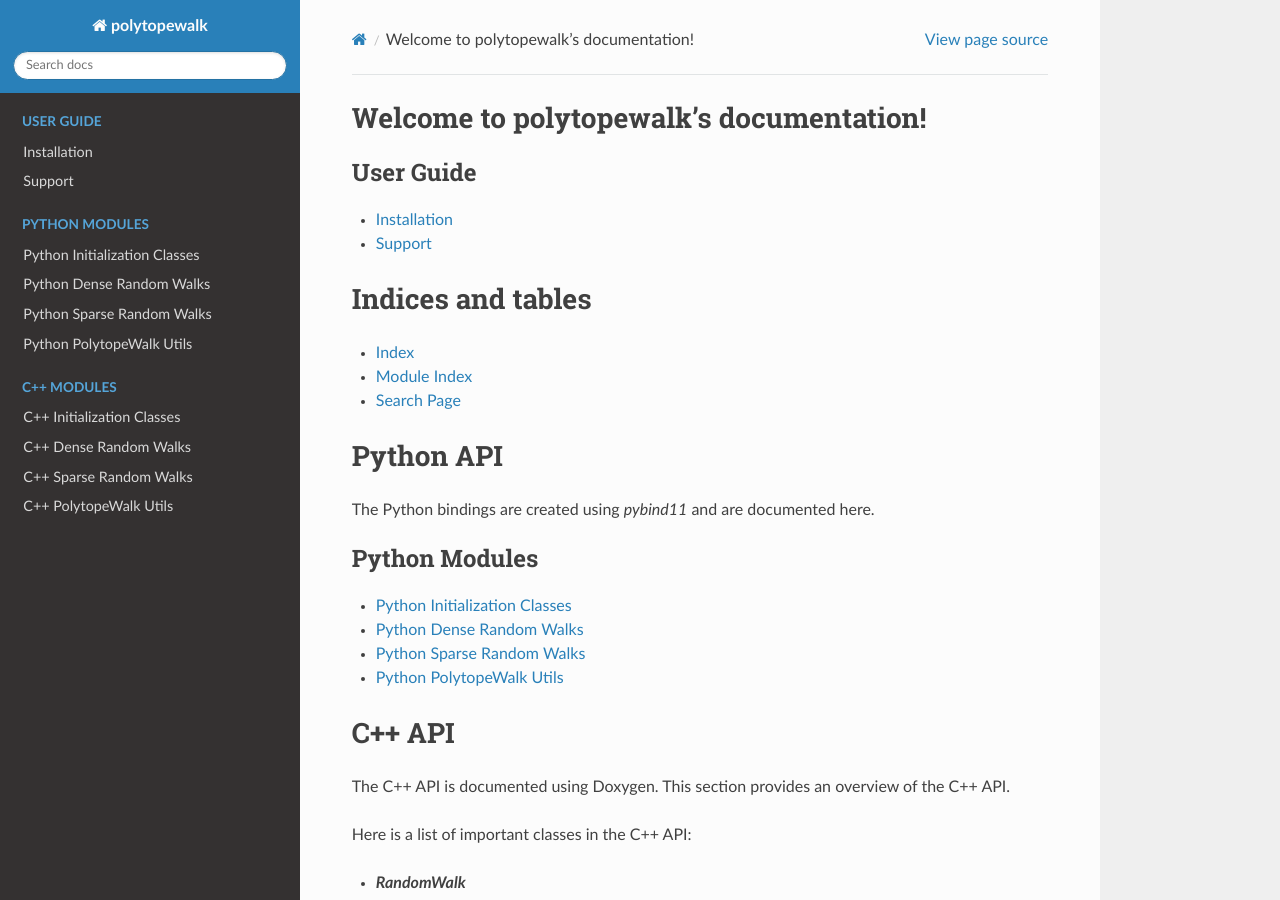
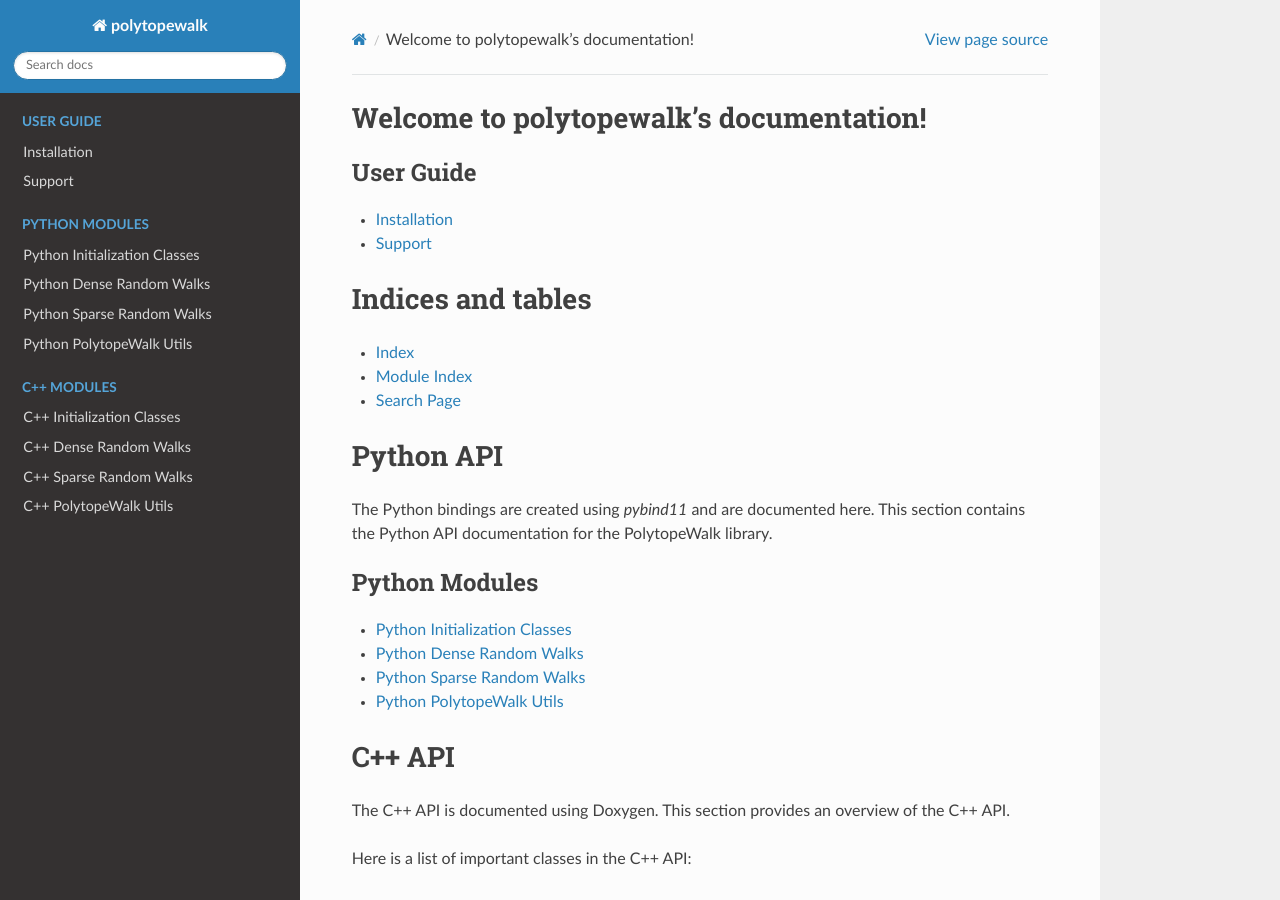
Before and after one commit to ethz-randomwalk/polytopewalk, a Sphinx documentation site: the page built from docs/index.rst, in a window 1280 px wide and 900 px high. Built offline with Sphinx 7.4.7 and the Read the Docs theme 3.1.0, drawn with Linux system fonts in a browser that asks for light colours; pages that are not in the unit, such as notebooks, are missing from menus.

Commit message:
fixes to Python docs

```diff
--- a/docs/index.rst
+++ b/docs/index.rst
@@ -26,7 +26,7 @@ Indices and tables
 Python API
 ===========
 
-The Python bindings are created using `pybind11` and are documented here.
+The Python bindings are created using `pybind11` and are documented here. This section contains the Python API documentation for the PolytopeWalk library.
 
 .. toctree::
    :maxdepth: 4
--- a/docs/py_utils.rst
+++ b/docs/py_utils.rst
@@ -3,4 +3,4 @@ Python PolytopeWalk Utils
 
 .. autofunction:: polytopewalk.sparseFullWalkRun
 
-.. autofunction:: polytopewalk.sparseFullWalkRun
+.. autofunction:: polytopewalk.denseFullWalkRun
```
